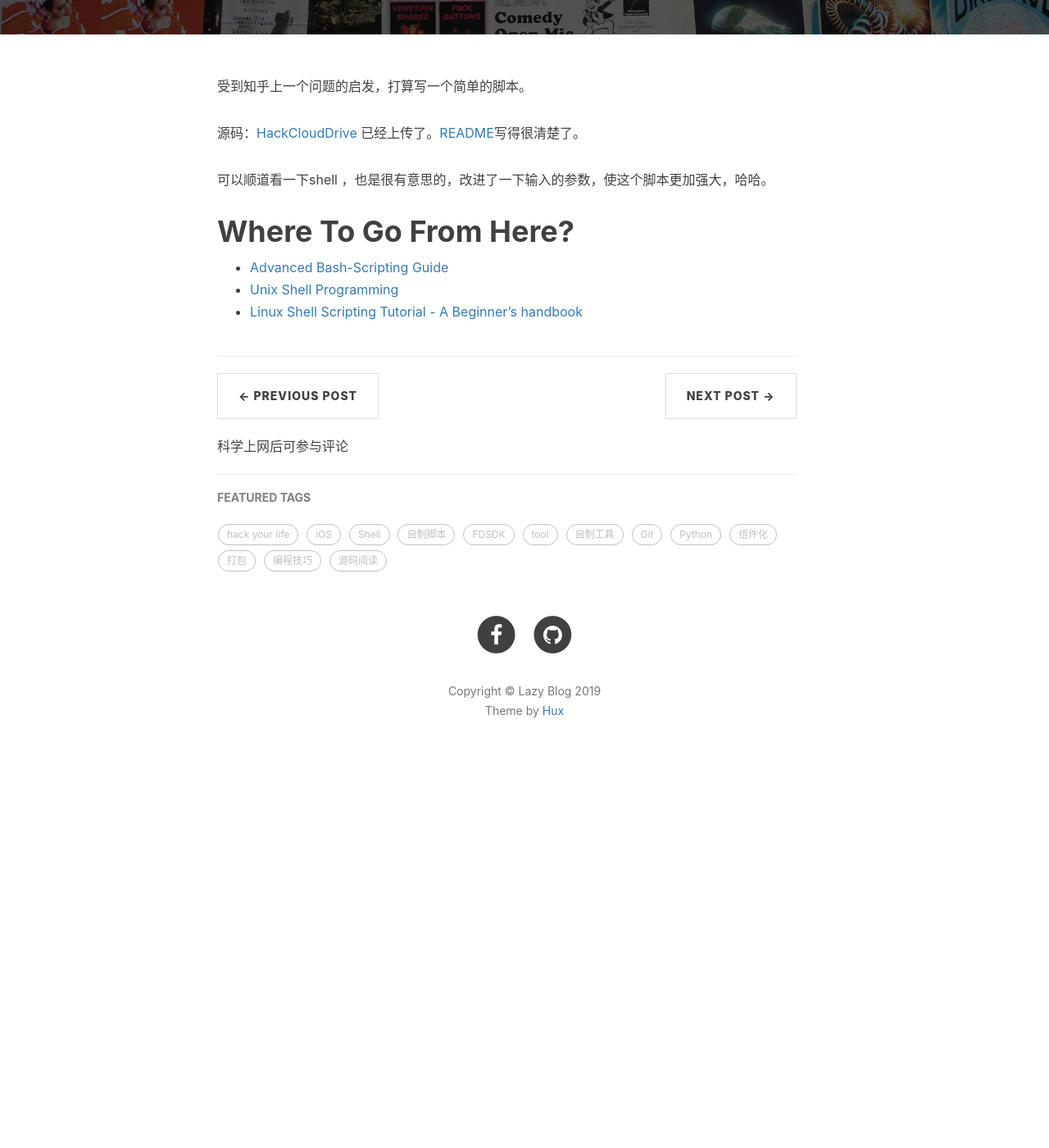
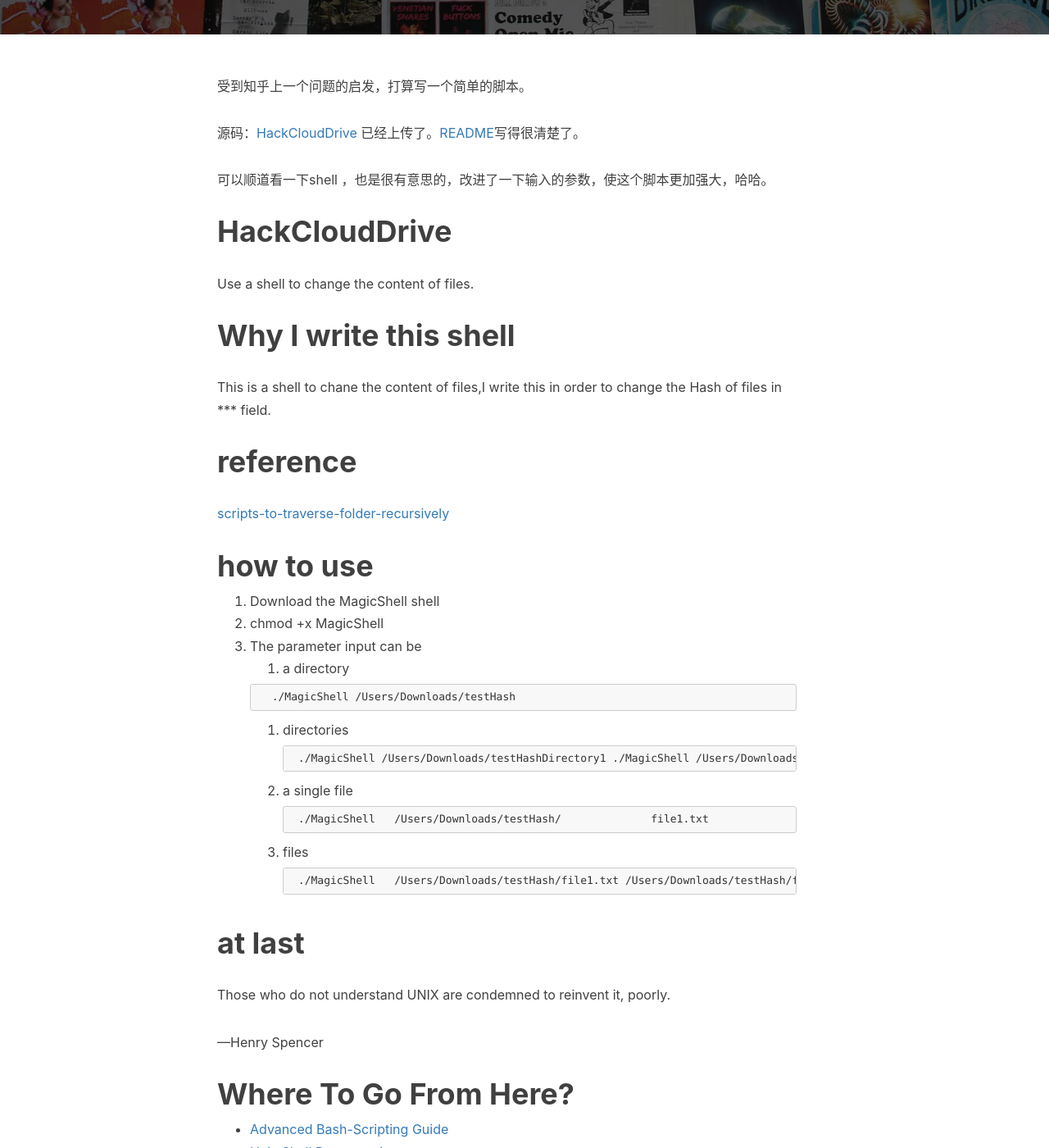
Before and after one commit to toolazytoname/toolazytoname.github.io, a Jekyll site: the page built from _posts/2016-07-04-HackCloudDrive.markdown, in a window 1280 px wide and 1400 px high, scrolled down 415 px. Shown: the whole window at 82% size. Built offline with Jekyll 4.4.1, drawn with Linux system fonts in a browser that asks for light colours; nearby versions of some CDN libraries; comment, search, counter and statistics services are not loaded; before the commit the page ends 1386 px from its top, so only the background shows below that.

Commit message:
edit post

```diff
--- a/_posts/2016-07-04-HackCloudDrive.markdown
+++ b/_posts/2016-07-04-HackCloudDrive.markdown
@@ -6,13 +6,58 @@ categories: hack your life
 tags:
   - hack your life
   - Shell
-  - 自制脚本
+  - 自制工具
 ---
 受到知乎上一个问题的启发，打算写一个简单的脚本。
 
 源码：[HackCloudDrive](https://github.com/toolazytoname/HackCloudDrive) 已经上传了。[README](https://github.com/toolazytoname/HackCloudDrive/blob/master/README.md)写得很清楚了。
 
 可以顺道看一下shell ，也是很有意思的，改进了一下输入的参数，使这个脚本更加强大，哈哈。
+
+
+
+# HackCloudDrive
+Use a shell to change the content of files.
+
+# Why I write this shell
+This is a shell to chane the content of files,I write this in order to change the Hash of files in *** field.
+
+# reference
+[scripts-to-traverse-folder-recursively]( http://yejinxin.github.io/scripts-to-traverse-folder-recursively/)
+
+# how to use
+1. Download the MagicShell shell
+2. chmod +x MagicShell
+3. The parameter input can be
+	1. 	a directory
+
+	 ~~~
+	 ./MagicShell /Users/Downloads/testHash
+	 ~~~
+
+	2. directories
+
+		~~~
+		./MagicShell /Users/Downloads/testHashDirectory1 ./MagicShell /Users/Downloads/testHashDirectory2
+		~~~
+	3. a single file
+
+		~~~
+		./MagicShell   /Users/Downloads/testHash/		file1.txt
+		~~~
+	4. files
+
+		~~~
+		./MagicShell   /Users/Downloads/testHash/file1.txt /Users/Downloads/testHash/file2.txt
+		~~~
+
+
+# at last
+Those who do not understand UNIX are condemned to reinvent it, poorly.
+
+—Henry Spencer
+
+
 
 Where To Go From Here?
 ===
--- a/_posts/2018-07-09-FDTops.markdown
+++ b/_posts/2018-07-09-FDTops.markdown
@@ -7,7 +7,7 @@ catalog:  true
 tags:
   - iOS
   - Python
-  - 自制脚本
+  - 自制工具
 
 ---
 
--- a/_posts/2018-07-13-FDPodBot.markdown
+++ b/_posts/2018-07-13-FDPodBot.markdown
@@ -8,7 +8,7 @@ tags:
   - iOS
   - 组件化
   - Python
-  - 自制脚本
+  - 自制工具
 
 ---
 
--- a/_posts/2018-10-03-iOS-Watermark-Icon.markdown
+++ b/_posts/2018-10-03-iOS-Watermark-Icon.markdown
@@ -6,7 +6,7 @@ categories: iOS
 catalog:  true
 tags:
   - iOS
-  - 自制脚本
+  - 自制工具
   - Shell
 
 ---
```
